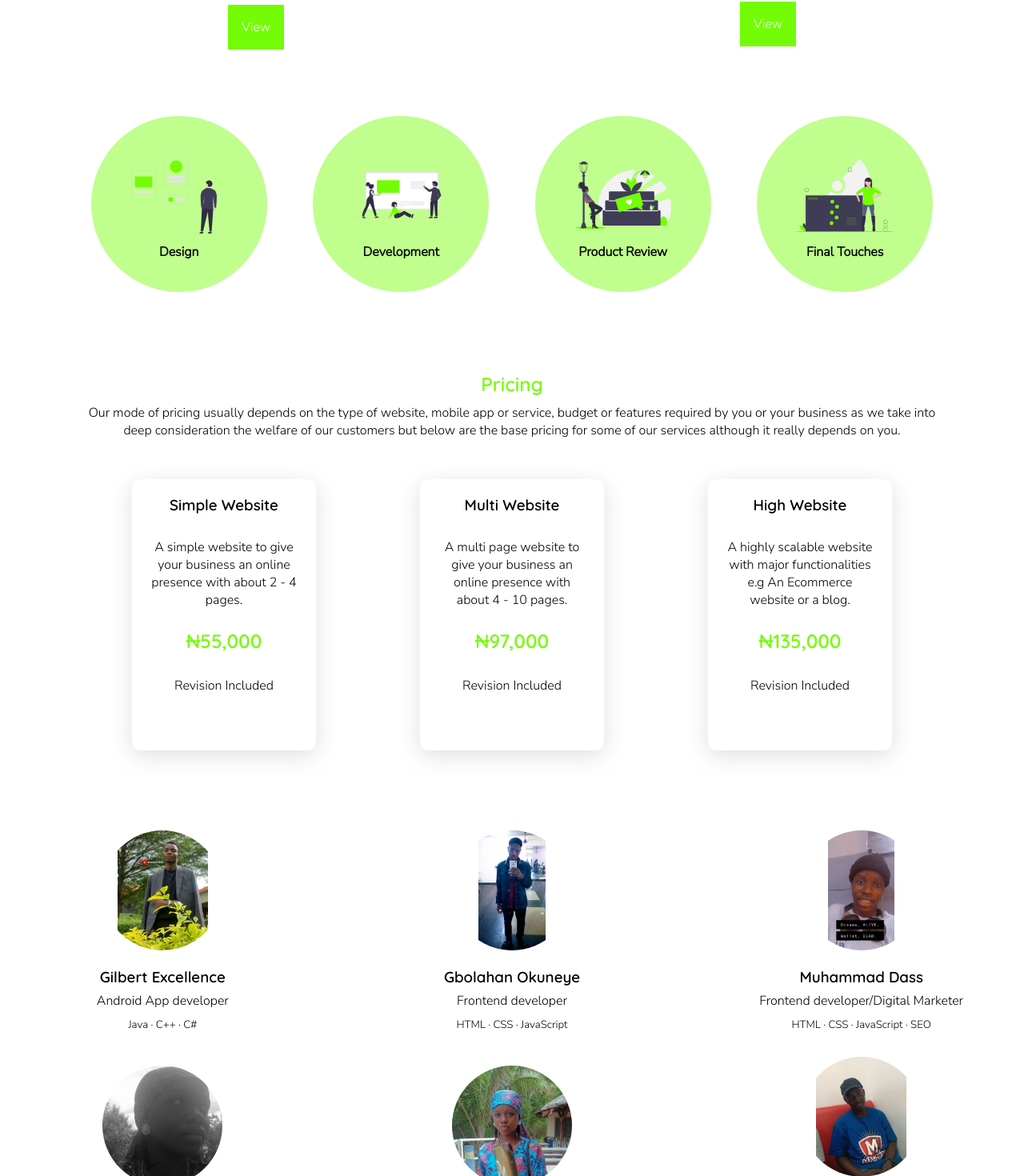
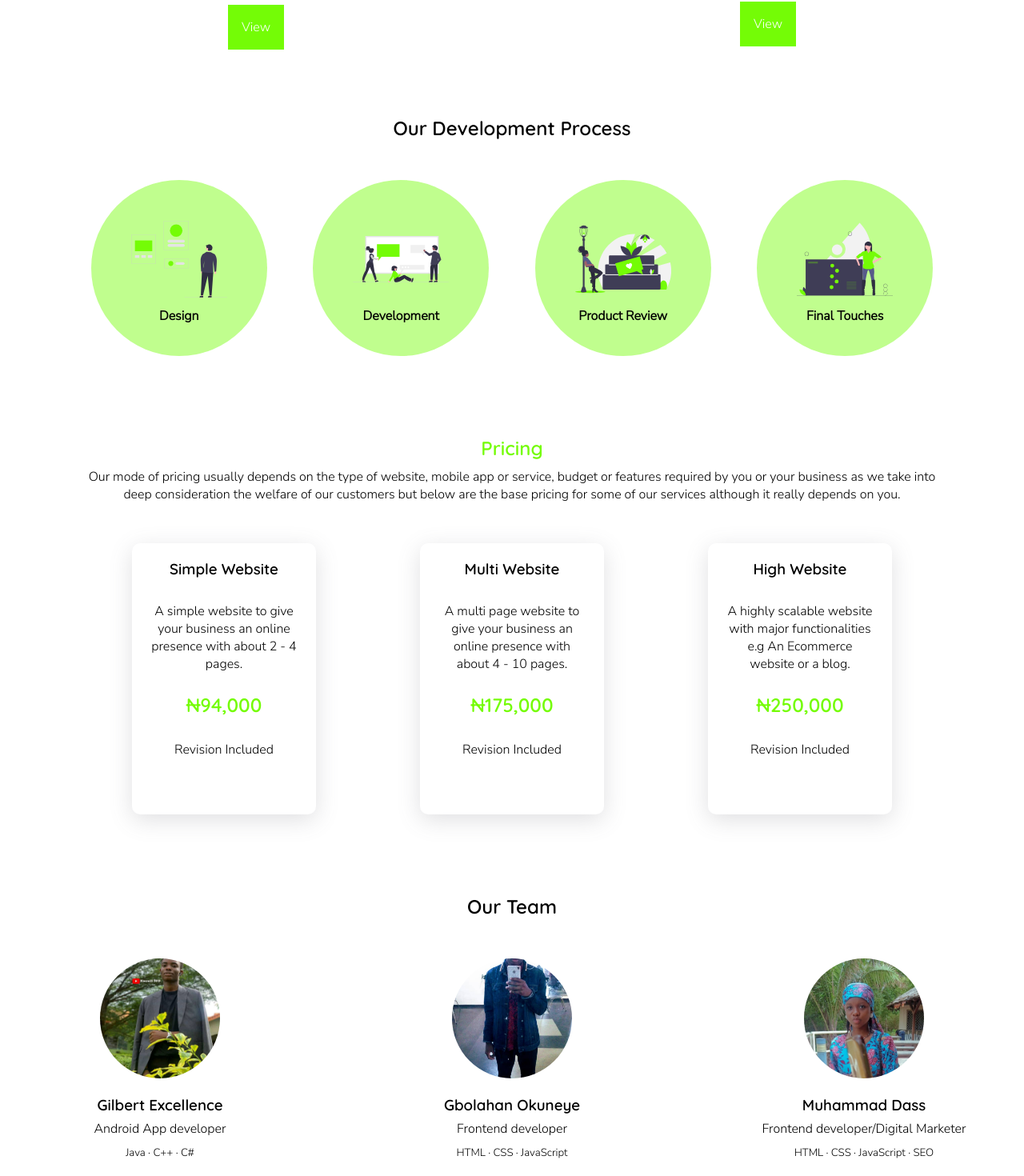
Before and after one commit to lekandev/hexagon.ng, a Vue app: page / in a window 1280 px wide. Shown: the part 2402-3872 px from the top of the page at 80% size. Built offline with nearby package versions, Linux system fonts and the light colour scheme; what particles.vue3 would draw is missing.

Commit message:
v1 done!!

```diff
--- a/src/components/Contact.vue
+++ b/src/components/Contact.vue
@@ -1,21 +1,13 @@
 <template>
   <section class="contact">
     <div class="contact__form">
+      <h2 class="contact__title">Contact Us</h2>
       <form action="" method="POST">
         <input type="text" placeholder="John Doe" />
         <input type="text" placeholder="johndoe@gmail.com" />
         <input type="text" placeholder="message..." />
         <input type="submit" value="Send" />
       </form>
-    </div>
-    <div class="contact__info">
-      <ul>
-        <li><i class="far fa-envelope"></i>hexagondevs@gmail.com</li>
-        <li><i class="fas fa-phone-alt"></i>08050510619</li>
-        <li><i class="fab fa-twitter"></i>@hexagon_devs</li>
-        <li><i class="fab fa-linkedin-in"></i>/hexagon_devs</li>
-        <li><i class="fab fa-instagram"></i>@hexagon_devs</li>
-      </ul>
     </div>
   </section>
 </template>
@@ -31,9 +23,17 @@ export default {
   display: flex;
   justify-content: center;
   align-items: center;
+  margin-bottom: 100px;
 
   .contact__form {
-    margin-right: 100px;
+    padding: 45px 20px;
+    border-radius: 10px;
+    box-shadow: rgba(100, 100, 111, 0.2) 0px 7px 29px 0px;
+
+    .contact__title {
+      text-align: center;
+      margin-bottom : 20px;
+    }
 
     form {
       display: flex;
@@ -41,25 +41,23 @@ export default {
 
       input {
         background: transparent;
-        width: 350px;
+        width: 300px;
         height: 50px;
-        margin-bottom: 40px;
         border: 1px solid rgb(116, 252, 6);
         padding: 15px;
-        font-size: 1.1rem;
+        font-size: 1rem;
+        border-radius: 10px;
+        outline: none;
       }
-    }
-  }
 
-  .contact__info {
-    ul {
-      li {
-        font-size: 1.7rem;
-        margin-bottom: 20px;
+      input:not(:last-child) {
+        margin-bottom: 40px;
+      }
 
-        i {
-          margin-right: 15px;
-        }
+      input:last-child {
+        background: rgb(116, 252, 6);
+        color: $text-color2;
+        cursor: pointer;
       }
     }
   }
--- a/src/components/DevProcess.vue
+++ b/src/components/DevProcess.vue
@@ -1,5 +1,6 @@
 <template>
     <section class="devProcess">
+        <h2 class="devProcess__title">Our Development Process</h2>
         <ul class="devProcesses">
             <li class="process">
                 <img src="../assets/undraw_Wireframing.svg" alt="">
@@ -28,13 +29,20 @@ export default {
 </script>
 
 <style lang="scss" scoped>
+.devProcess {
+
+    .devProcess__title {
+        text-align: center;
+    }
+
     .devProcesses {
         display: grid;
-    grid-template-columns: repeat(auto-fit, minmax(240px, 1fr));
+        grid-template-columns: repeat(auto-fit, minmax(170px, 1fr));
         place-items: center;
+        align-items: center;
         text-align: center;
         gap: 30px;
-    margin: 100px;
+        margin: 50px 100px;
 
         //  .process:not(:last-child) {
         //    margin-right: 40px;
@@ -59,4 +67,5 @@ export default {
             }
         }
     }
+}
 </style>
--- a/src/components/Pricing.vue
+++ b/src/components/Pricing.vue
@@ -14,7 +14,7 @@
           A simple website to give your business an online presence with about 2
           - 4 pages.
         </p>
-        <b class="price">&#8358;55,000</b>
+        <b class="price">&#8358;94,000</b>
         <p>Revision Included</p>
       </div>
       <div class="pricing__price" data-aos="fade-down">
@@ -23,7 +23,7 @@
           A multi page website to give your business an online presence with about 4
           - 10 pages.
         </p>
-        <b class="price">&#8358;97,000</b>
+        <b class="price">&#8358;175,000</b>
         <p>Revision Included</p>
       </div>
       <div class="pricing__price" data-aos="fade-down">
@@ -32,7 +32,7 @@
           A highly scalable website with major functionalities e.g An Ecommerce
           website or a blog.
         </p>
-        <b class="price">&#8358;135,000</b>
+        <b class="price">&#8358;250,000</b>
         <p>Revision Included</p>
       </div>
     </div>
@@ -104,7 +104,7 @@ export default {
     margin: 50px;
 
     .pricing__container {
-      grid-row-gap: 30px;
+      grid-row-gap: 50px;
     }
   }
 }
--- a/src/components/Services.vue
+++ b/src/components/Services.vue
@@ -54,11 +54,14 @@ export default {
   .services__container {
     display: grid;
     grid-template-columns: repeat(auto-fit, minmax(240px, 1fr));
+    gap: 50px;
     // align-items: center;
 
     .service {
       text-align: center;
       padding: 20px;
+      box-shadow: rgba(100, 100, 111, 0.2) 0px 7px 29px 0px;
+      border-radius: 10px;
 
       .service__icon {
         font-size: 2.2rem;
@@ -80,7 +83,7 @@ export default {
     .services__container {
 
       .service {
-        padding: 10px;
+        // padding: 10px;
       }
     }
   }
--- a/src/components/Team.vue
+++ b/src/components/Team.vue
@@ -1,5 +1,7 @@
 <template>
   <section class="team">
+    <h2 class="team__title">Our Team</h2>
+    <div class="team__container">
       <div class="team__member" data-aos="zoom-in">
         <img src="../assets/excellence.jpg" alt="" />
         <h3>Gilbert Excellence</h3>
@@ -17,7 +19,7 @@
         </small>
       </div>
       <div class="team__member" data-aos="zoom-in">
-      <img src="../assets/ifechukwu.jpg" alt="" />
+        <img src="../assets/team__member4.png" alt="" />
         <h3>Muhammad Dass</h3>
         <p>Frontend developer/Digital Marketer</p>
         <small class="team__member--stack">
@@ -33,7 +35,7 @@
         </small>
       </div>
       <div class="team__member" data-aos="zoom-in">
-      <img src="../assets/team__member4.png" alt="" />
+        <img src="../assets/ifechukwu.jpg" alt="" />
         <h3>Igbokwe Gabriel Ifechukwu</h3>
         <p>Frontend developer</p>
         <small class="team__member--stack">
@@ -48,6 +50,7 @@
           HTML · CSS · JavaScript · React · Vue · Node · React Native
         </small>
       </div>
+    </div>
   </section>
 </template>
 <script>
@@ -58,10 +61,17 @@ export default {
 
 <style scoped lang="scss">
 @import "./utilities/_variables";
+
 .team {
+  .team__title {
+    text-align: center;
+    margin-bottom: 50px;
+  }
+
+  .team__container {
     display: grid;
     grid-template-columns: repeat(auto-fit, minmax(400px, 1fr));
-  gap: 30px;
+    gap: 40px;
     place-items: center;
     text-align: center;
     margin-bottom: 100px;
@@ -73,7 +83,7 @@ export default {
         width: 150px;
         height: 150px;
         border-radius: 50%;
-      object-fit: contain;
+        object-fit: cover;
         margin-bottom: 15px;
       }
 
@@ -86,14 +96,17 @@ export default {
       }
     }
   }
+}
 
 @media screen and (max-width: 640px) {
   .team {
-    grid-template-columns: repeat(auto-fit, minmax(300px, 1fr));
+    .team__container {
+      grid-template-columns: repeat(auto-fit, minmax(270px, 1fr));
 
       .team__member {
         width: 270px;
       }
     }
   }
+}
 </style>
```
Lines whose indentation alone changed are shown as unchanged.
